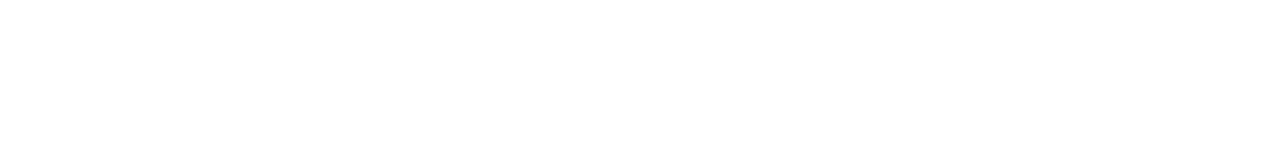
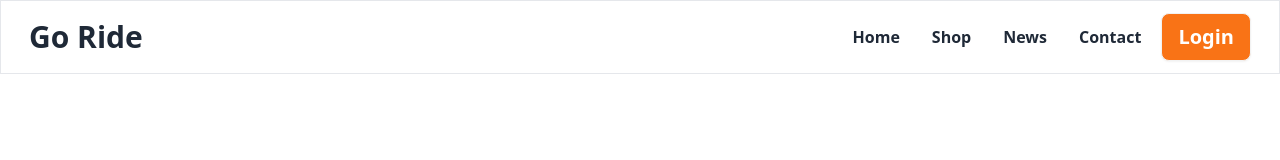
Before and after one commit to adnanahid/BikerZone, a plain HTML site: page index.html in a window 1280 px wide. Drawn offline with nearby package versions, Linux system fonts and the light colour scheme.

Commit message:
nav bar done

```diff
--- a/index.html
+++ b/index.html
@@ -1,10 +1,19 @@
 <!DOCTYPE html>
-<html lang="en">
+<html lang="en" data-theme="light">
 <head>
     <meta charset="UTF-8">
     <meta name="viewport" content="width=device-width, initial-scale=1.0">
     <title>BikeZone</title>
-    <script src="https://cdn.tailwindcss.com"></script>
+    <link rel="preconnect" href="https://fonts.googleapis.com">
+    <link rel="preconnect" href="https://fonts.gstatic.com" crossorigin>
+    <link href="https://fonts.googleapis.com/css2?family=Bebas+Neue&family=Manrope:wght@200..800&family=Poppins:ital,wght@0,100;0,200;0,300;0,400;0,500;0,600;0,700;0,800;0,900;1,100;1,200;1,300;1,400;1,500;1,600;1,700;1,800;1,900&display=swap" rel="stylesheet">
+
+    <script src="https://kit.fontawesome.com/0a65335560.js" crossorigin="anonymous"></script>
+
+    <link href="https://cdn.jsdelivr.net/npm/daisyui@4.12.10/dist/full.min.css" rel="stylesheet" type="text/css" />
+    <script src="https://cdn.tailwindcss.com">
+    </script>
+
     <script>
         tailwind.config = {
           theme: {
@@ -19,6 +28,24 @@
       <script src="https://kit.fontawesome.com/0a65335560.js" crossorigin="anonymous"></script>
 </head>
 <body>
-
+  <header>
+    <nav class="md:container mx-auto border flex items-center px-5">
+      <div class="navbar bg-base-100">
+        <div class="flex-1">
+          <h2 class="text-3xl font-bold">Go Ride</h2>
+        </div>
+        <div class="hidden md:contents">
+          <ul class="menu menu-horizontal px-1 text-base font-semibold">
+            <li><a>Home</a></li>
+            <li><a>Shop</a></li>
+            <li><a>News</a></li>
+            <li><a>Contact</a></li>
+          </ul>
+          <button class="btn bg-orange-500 text-white text-xl">Login</button>
+        </div>
+      </div>
+      <div class="md:hidden"><i class="fa-solid fa-bars"></i></div>
+    </nav>
+  </header>
 </body>
 </html>
```
